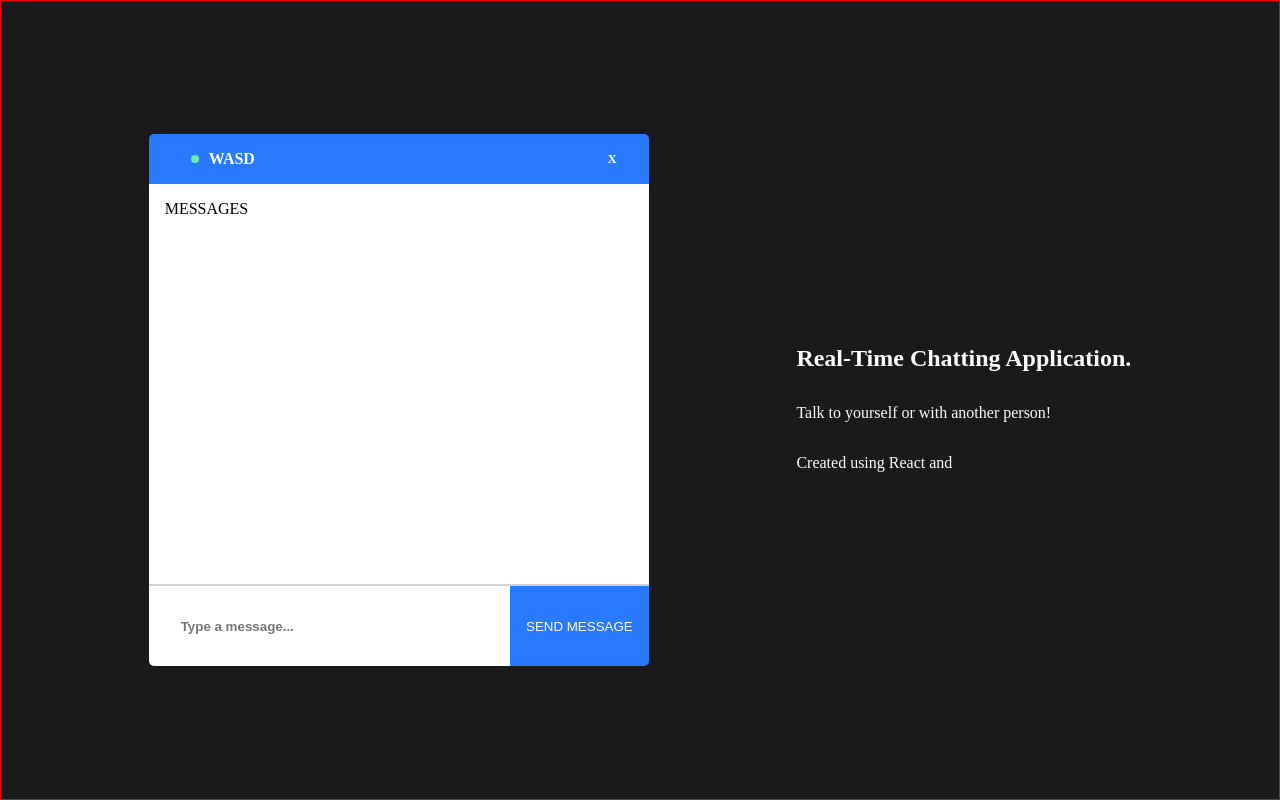
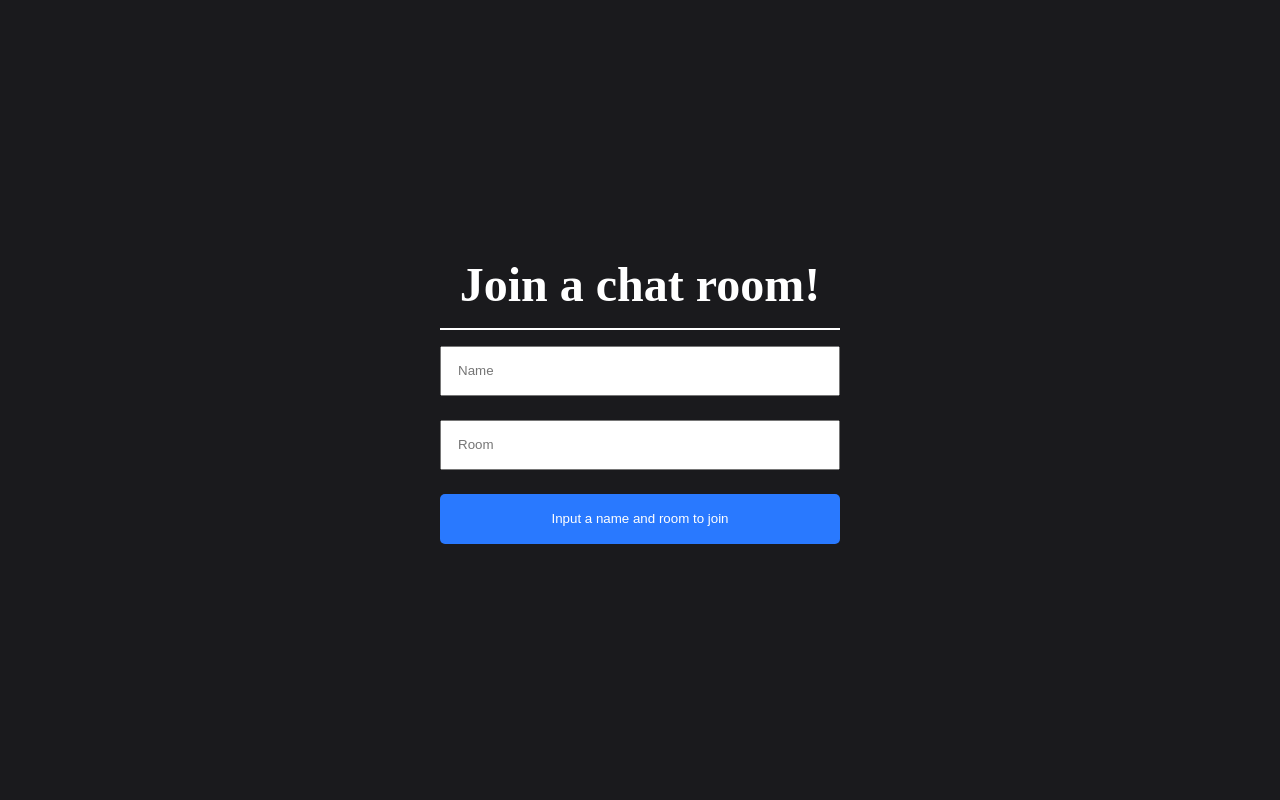
Before and after one commit to Xelyfer/chattie, a React (Create React App) app: page / in a window 1280 px wide. Built offline with nearby package versions, Linux system fonts and the light colour scheme.

Commit message:
Complete

```diff
--- a/package.json
+++ b/package.json
@@ -6,9 +6,13 @@
     "@testing-library/jest-dom": "^5.16.2",
     "@testing-library/react": "^12.1.3",
     "@testing-library/user-event": "^13.5.0",
+    "express": "^4.17.3",
+    "nodemon": "^2.0.15",
     "react": "^17.0.2",
     "react-dom": "^17.0.2",
+    "react-router-dom": "^6.2.1",
     "react-scripts": "5.0.0",
+    "socket.io-client": "^4.4.1",
     "web-vitals": "^2.1.4"
   },
   "scripts": {
--- a/public/index.html
+++ b/public/index.html
@@ -9,7 +9,6 @@
       name="description"
       content="Web site created using create-react-app"
     />
-    <link rel="apple-touch-icon" href="%PUBLIC_URL%/logo192.png" />
     <!--
       manifest.json provides metadata used when your web app is installed on a
       user's mobile device or desktop. See https://developers.google.com/web/fundamentals/web-app-manifest/
--- a/src/App.js
+++ b/src/App.js
@@ -1,14 +1,19 @@
+import { BrowserRouter as Router, Route, Routes } from "react-router-dom";
+
 import "./App.css";
 import Home from "./components/Home/Home";
-
 import Chat from "./components/Chat/Chat";
 
 function App() {
   return (
-    <div className="App">
-      {/* <Home /> */}
-      <Chat />
-    </div>
+    <Router>
+      <div className="App">
+        <Routes>
+          <Route exact path="/" element={<Home />} />
+          <Route exact path="/chat" element={<Chat />} />
+        </Routes>
+      </div>
+    </Router>
   );
 }
 
--- a/src/components/Chat/Chat.css
+++ b/src/components/Chat/Chat.css
@@ -7,7 +7,6 @@
   display: flex;
   align-items: center;
   justify-content: space-evenly;
-  border: 1px solid red;
 }
 
 .chat-message {
--- a/src/components/Chat/Chat.js
+++ b/src/components/Chat/Chat.js
@@ -1,4 +1,4 @@
-import React from "react";
+import React, { useEffect } from "react";
 import "./Chat.css";
 
 import Messenger from "../Messenger/Messenger";
@@ -13,9 +13,7 @@ function Chat() {
         <div className="chat-message">
           <h2>Real-Time Chatting Application.</h2>
           <p>Talk to yourself or with another person!</p>
-          <p>
-            Created using React and <div className=""></div>
-          </p>
+          <p>Created using React, React-Router-DOM, Express.js and Socket.io</p>
         </div>
       </div>
     </div>
--- a/src/components/Home/Home.css
+++ b/src/components/Home/Home.css
@@ -39,7 +39,11 @@
   padding-left: 1rem;
 }
 
-.home-form > button {
+.home-form > a {
+  width: 100%;
+}
+
+.join-button {
   width: 100%;
   height: 50px;
   background-color: rgb(41, 121, 255);
--- a/src/components/Home/Home.js
+++ b/src/components/Home/Home.js
@@ -1,16 +1,55 @@
-import React from "react";
+import React, { useState, useEffect } from "react";
+import { Link } from "react-router-dom";
 import "./Home.css";
 
 function Home() {
+  const [name, setName] = useState("");
+  const [room, setRoom] = useState("");
+  const [disableJoin, setDisableJoin] = useState(true);
+
+  useEffect(() => {
+    if (name && room) {
+      setDisableJoin(false);
+    } else {
+      setDisableJoin(true);
+    }
+  }, [name, room]);
+
   return (
     <div className="home-container">
       <div className="home">
-        <h1>Join</h1>
+        <h1>Join a chat room!</h1>
         <hr></hr>
-        <form className="home-form" action="">
-          <input type="text" placeholder="Name" />
-          <input type="text" placeholder="Room" />
-          <button type="submit">Join Room</button>
+        <form className="home-form" autoComplete="off">
+          <input
+            type="text"
+            placeholder="Name"
+            name="name_input"
+            value={name}
+            onChange={(e) => {
+              setName(e.target.value);
+            }}
+          />
+          <input
+            type="text"
+            placeholder="Room"
+            name="room_input"
+            value={room}
+            onChange={(e) => {
+              setRoom(e.target.value);
+            }}
+          />
+          {disableJoin ? (
+            <button disabled={true} className="join-button">
+              Input a name and room to join
+            </button>
+          ) : (
+            <Link to={`/chat?name=${name}&room=${room}`}>
+              <button className="join-button" type="submit">
+                Join Room
+              </button>
+            </Link>
+          )}
         </form>
       </div>
     </div>
--- a/src/components/Messenger/Messenger.css
+++ b/src/components/Messenger/Messenger.css
@@ -26,9 +26,14 @@
   font-weight: bold;
 }
 
+.messenger-header > a {
+  text-decoration: none;
+}
+
 .messenger-header-close {
   font-size: 0.8rem;
   font-weight: bold;
+  color: white;
 }
 
 .messenger-messages {
--- a/src/components/Messenger/Messenger.js
+++ b/src/components/Messenger/Messenger.js
@@ -1,22 +1,92 @@
-import React from "react";
+import React, { useState, useEffect, useRef } from "react";
+import io from "socket.io-client";
 import "./Messenger.css";
+import { Link } from "react-router-dom";
+import { useLocation } from "react-router-dom";
 
 function Messenger() {
+  const [room, setRoom] = useState("");
+  const [chatterState, setChatterState] = useState({ name: "", message: "" });
+  const [chat, setChat] = useState([]);
+
+  const location = useLocation();
+  const socketRef = useRef();
+
+  useEffect(() => {
+    const params = new URLSearchParams(location.search);
+
+    const qName = params.get("name");
+    const qRoom = params.get("room");
+
+    setChatterState({ name: qName, message: "" });
+    setRoom(qRoom);
+  }, []);
+
+  useEffect(() => {
+    socketRef.current = io.connect("http://localhost:5000");
+    socketRef.current.on("message", ({ name, message }) => {
+      setChat([...chat, { name, message }]);
+    });
+    return () => socketRef.current.disconnect();
+  }, [chat]);
+
+  function handleSubmit(e) {
+    e.preventDefault();
+
+    if (chatterState.message === "") {
+      return;
+    }
+
+    const { name, message } = chatterState;
+
+    socketRef.current.emit("message", { name, message });
+    setChatterState({ name, message: "" });
+  }
+
+  function renderChat() {
+    return chat.map(({ name, message }, index) => {
+      return (
+        <div key={index}>
+          <h3>
+            {name}: <span>{message}</span>
+          </h3>
+        </div>
+      );
+    });
+  }
+
   return (
     <div className="messenger-container">
       <div className="messenger">
         <div className="messenger-header">
           <div className="messenger-header-title-container">
             <span className="messenger-header-title-dot"></span>
-            <span className="messenger-header-title">WASD</span>
+            <span className="messenger-header-title">{room}</span>
           </div>
-          <div className="messenger-header-close">X</div>
+          <Link to="/">
+            <span className="messenger-header-close">X</span>
+          </Link>
         </div>
 
-        <div className="messenger-messages">MESSAGES</div>
+        <div className="messenger-messages">{renderChat()}</div>
 
-        <form className="messenger-input" action="">
-          <input type="text" placeholder="Type a message..." />
+        <form
+          className="messenger-input"
+          onSubmit={handleSubmit}
+          autoComplete="off"
+        >
+          <input
+            type="text"
+            placeholder="Type a message..."
+            value={chatterState.message}
+            name="message_input"
+            onChange={(e) =>
+              setChatterState({
+                name: chatterState.name,
+                message: e.target.value,
+              })
+            }
+          />
           <input type="submit" value="SEND MESSAGE" />
         </form>
       </div>
```
Also changed, not shown: 1 other file (tests, documents, lock files or other folders).
